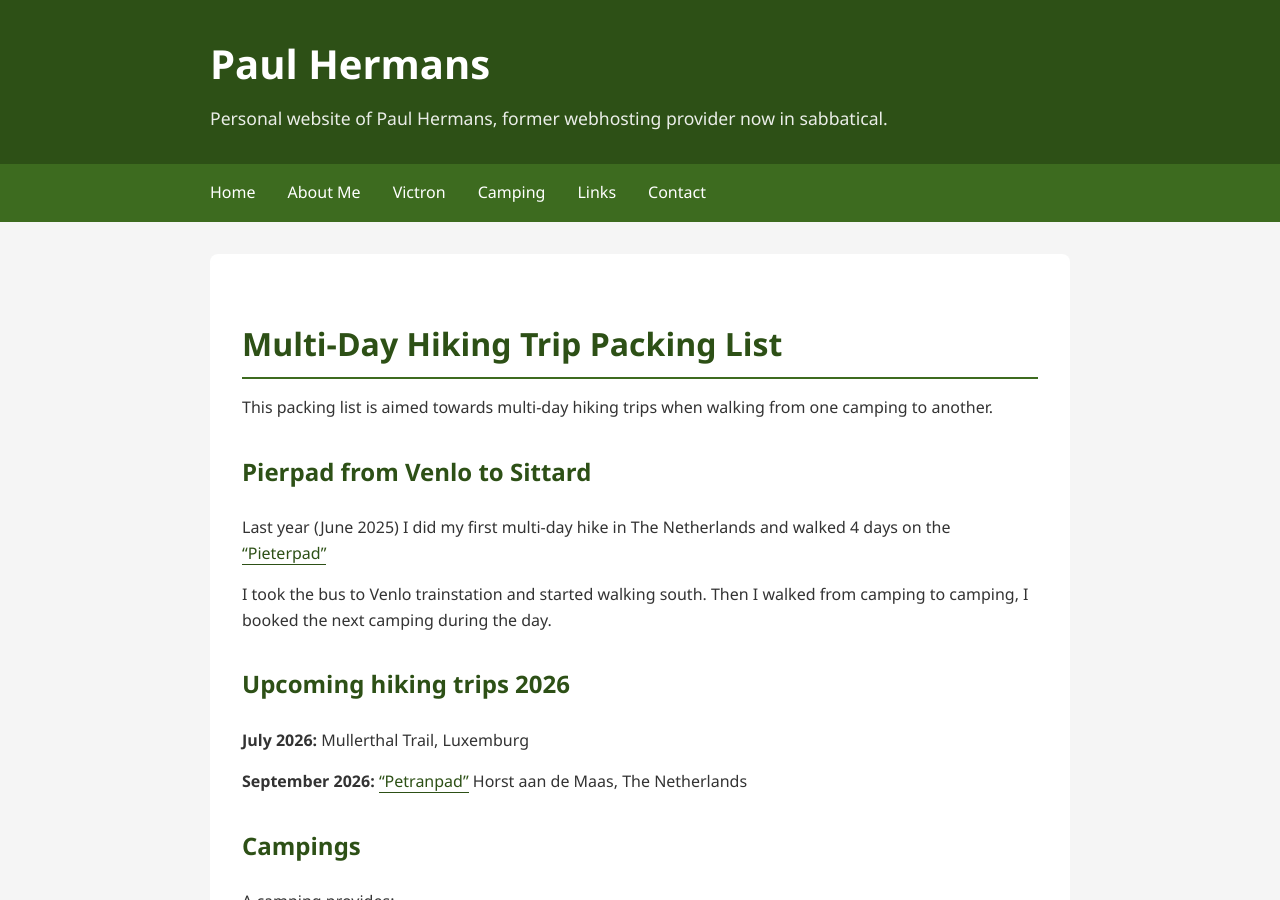
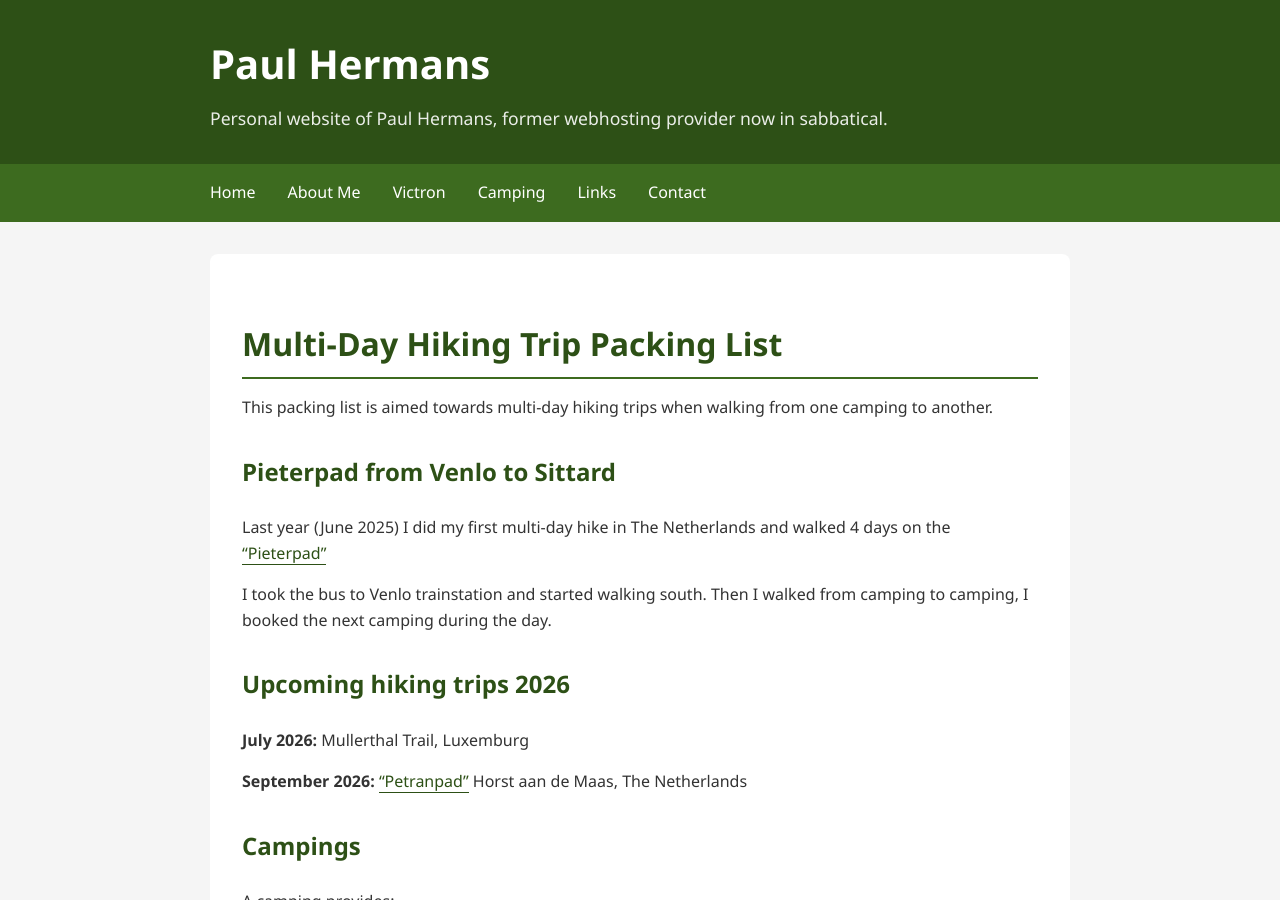
Before and after one commit to paulhermanseu/paulhermans.eu, a Jekyll site: the page built from multi-day-hiking-trip-packing-list.md, in a window 1280 px wide and 900 px high. Built offline with Jekyll 4.4.1, drawn with Linux system fonts in a browser that asks for light colours.

Commit message:
Fix typo in hiking trip packing list

```diff
--- a/multi-day-hiking-trip-packing-list.md
+++ b/multi-day-hiking-trip-packing-list.md
@@ -7,7 +7,7 @@ title: Multi-Day Hiking Trip Packing List
 
 This packing list is aimed towards multi-day hiking trips when walking from one camping to another.
 
-## Pierpad from Venlo to Sittard
+## Pieterpad from Venlo to Sittard
 
 Last year (June 2025) I did my first multi-day hike in The Netherlands and walked 4 days on the ["Pieterpad"](https://pieterpad.nl/)
 
```
